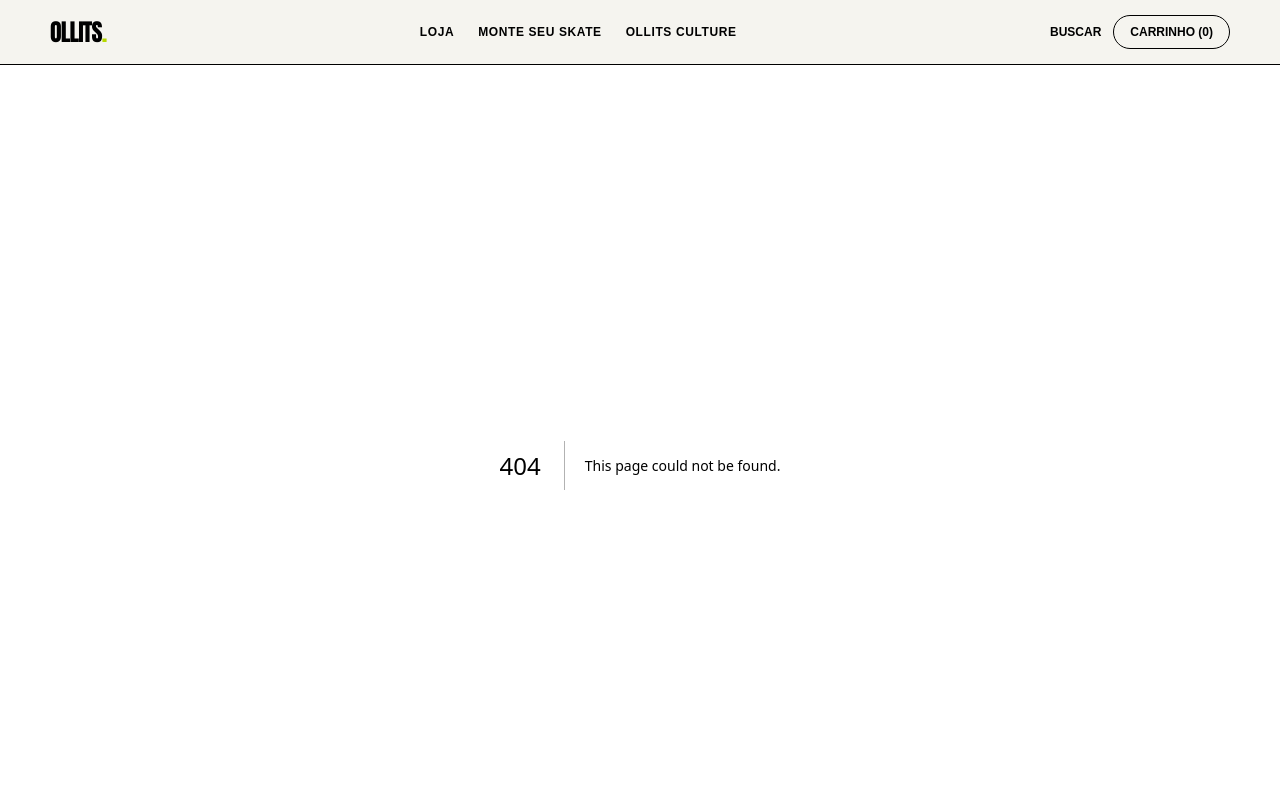
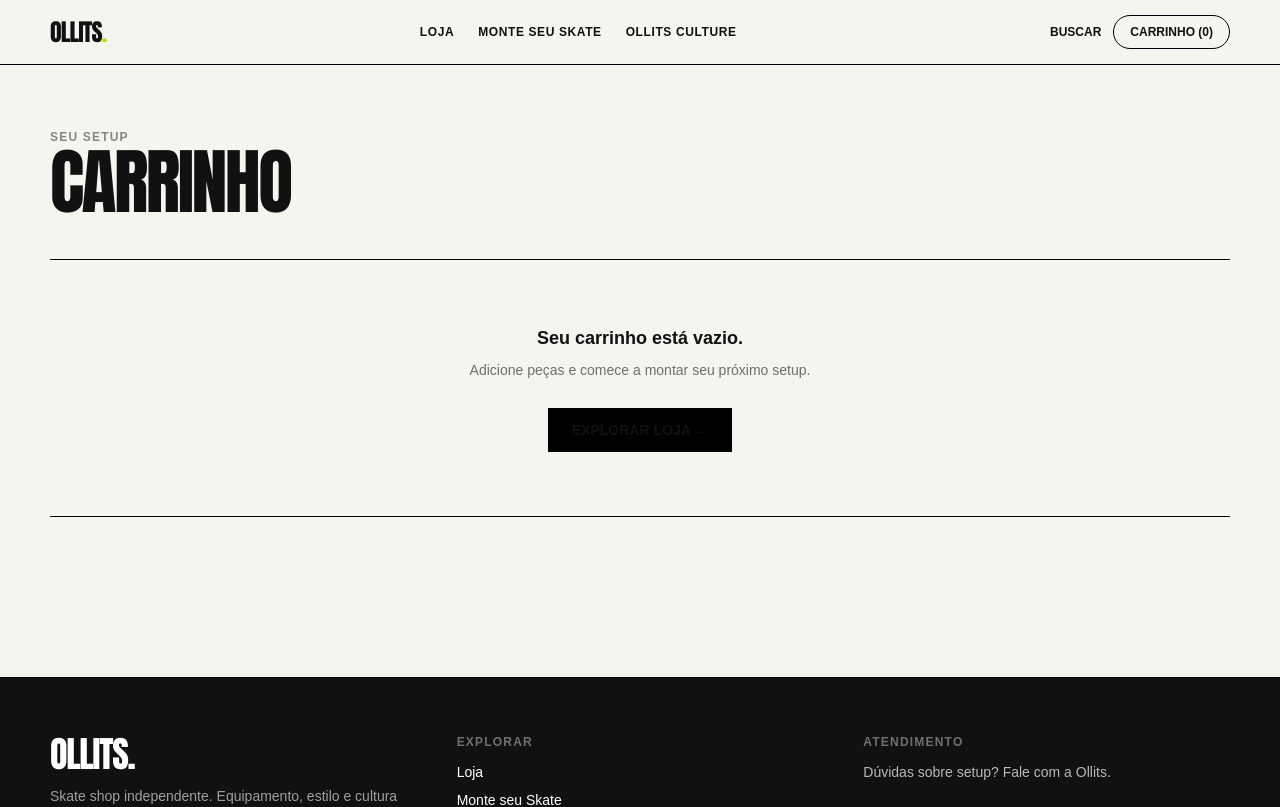
Before and after one commit to Tacones/Ollits-skate-shop, a Next.js app: page /carrinho in a window 1280 px wide. Before the commit this address had no page. Shown: the top 807 px of the page. Built offline with nearby package versions, Linux system fonts and the light colour scheme.

Commit message:
feat: scaffold cart experience

```diff
--- /dev/null
+++ b/src/app/carrinho/page.tsx
@@ -0,0 +1,5 @@
+import Link from 'next/link';
+
+export default function CarrinhoPage() {
+  return <div className="container-ollits py-16"><p className="text-xs font-bold uppercase tracking-widest text-black/45">Seu setup</p><h1 className="display mt-2 text-7xl uppercase leading-[.8]">Carrinho</h1><div className="mt-12 border-y border-black py-16 text-center"><p className="text-lg font-semibold">Seu carrinho está vazio.</p><p className="mt-2 text-sm text-black/55">Adicione peças e comece a montar seu próximo setup.</p><Link href="/loja" className="mt-7 inline-block bg-black px-6 py-3 text-sm font-black uppercase text-white">Explorar loja →</Link></div></div>;
+}
```
